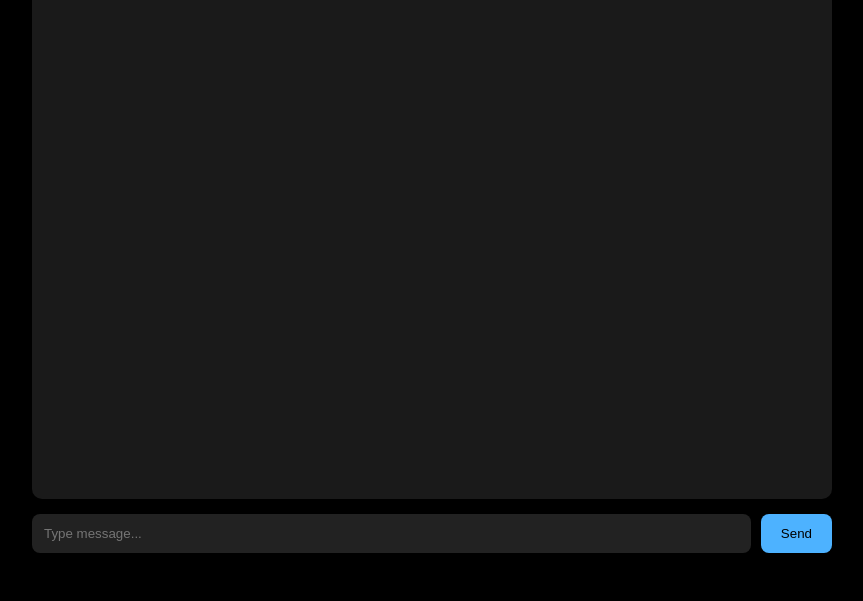
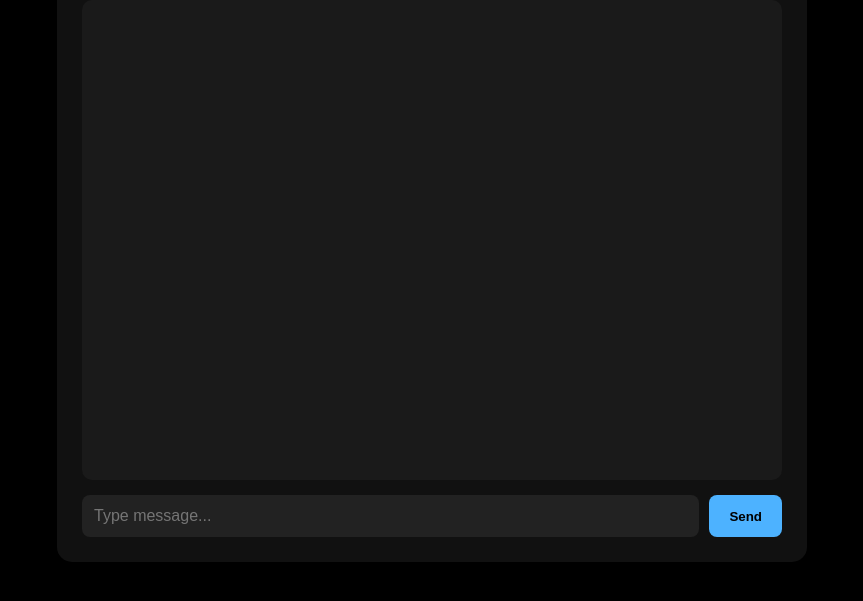
Before and after one commit to JMBYTGAMER/jmb-website, a plain HTML site: page ai.html in a window 1280 px wide. Shown: the part 171-772 px from the top of the page, without its empty margins (208-1071 px from the left). Drawn offline with Linux system fonts and the light colour scheme.

Commit message:
Update ai.css

```diff
--- a/ai.css
+++ b/ai.css
@@ -1,18 +1,28 @@
+/* Center everything */
 body {
   background: #000;
   color: #fff;
   font-family: Arial;
+  display: flex;
+  justify-content: center;
+  align-items: center;
+  height: 100vh;
+  margin: 0;
 }
 
+/* Chat container */
 .chat-container {
-  max-width: 800px;
-  margin: auto;
-  padding: 20px;
-  margin-top: 40px;
+  width: 90%;
+  max-width: 700px;
+  background: #111;
+  padding: 25px;
+  border-radius: 15px;
+  box-shadow: 0 0 20px #000;
 }
 
+/* Chat box area */
 .chat-box {
-  height: 500px;
+  height: 450px;
   background: #1a1a1a;
   padding: 15px;
   overflow-y: auto;
@@ -20,6 +30,7 @@ body {
   margin-bottom: 15px;
 }
 
+/* Input field + button layout */
 .input-area {
   display: flex;
   gap: 10px;
@@ -32,6 +43,7 @@ input {
   border: none;
   border-radius: 8px;
   color: white;
+  font-size: 16px;
 }
 
 button {
@@ -40,4 +52,5 @@ button {
   border: none;
   border-radius: 8px;
   cursor: pointer;
+  font-weight: bold;
 }
```
